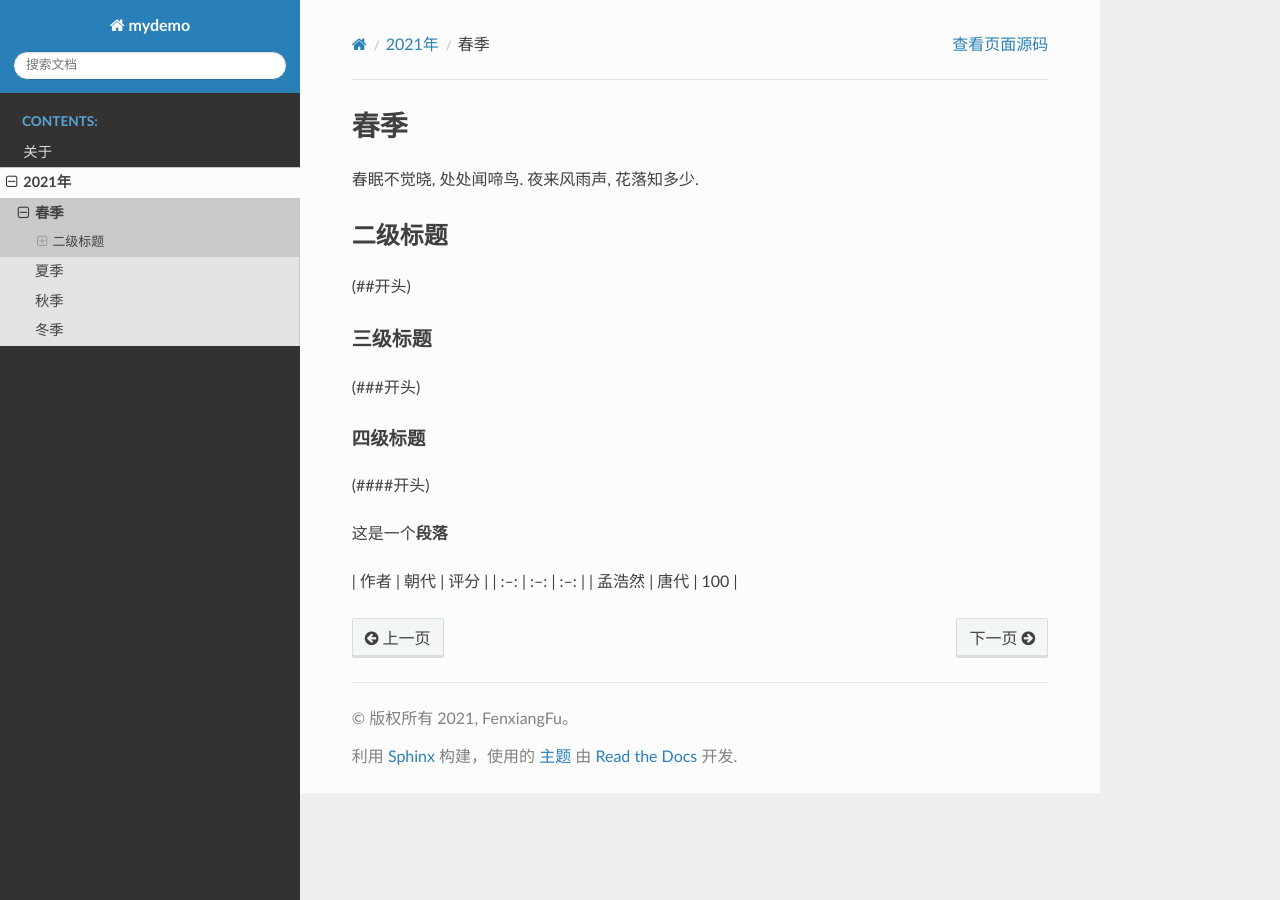
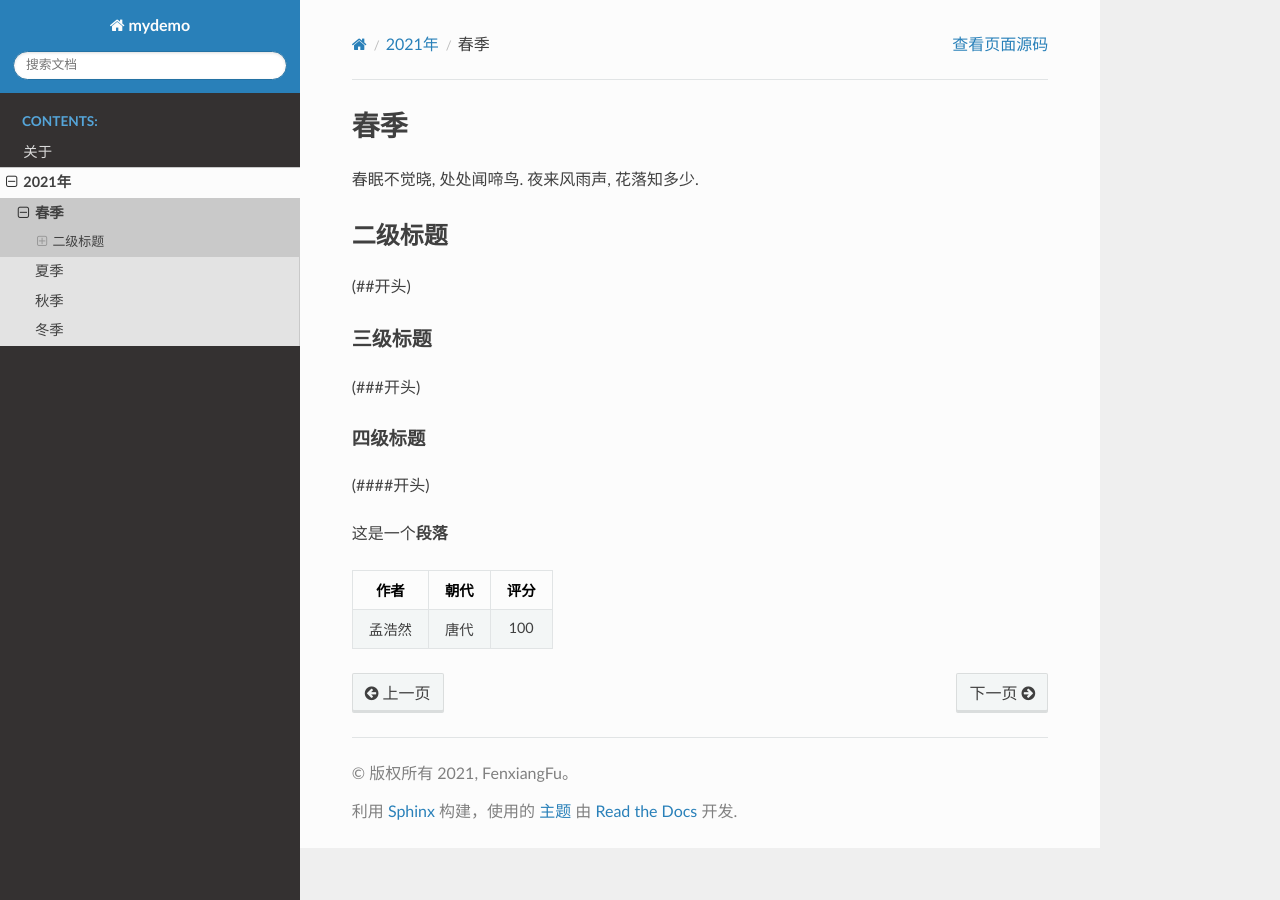
Before and after one commit to fufenxiang/readthedocs-master, a Sphinx documentation site: the page built from source/2021/spring/contents.md, in a window 1280 px wide. Built offline with Sphinx 7.4.7 and the Read the Docs theme 2.0.0, drawn with Linux system fonts in a browser that asks for light colours; pages that are not in the unit, such as notebooks, are missing from menus.

```diff
--- a/source/conf.py
+++ b/source/conf.py
@@ -35,7 +35,7 @@ source_suffix = ['.rst', '.md']
 
 extensions = [
     'recommonmark',
-#    'sphinx_markdown_tables',
+    'sphinx_markdown_tables',
 ]
 
 # Add any paths that contain templates here, relative to this directory.
```
Also changed, not shown: .readthedocs.yaml (deleted).
